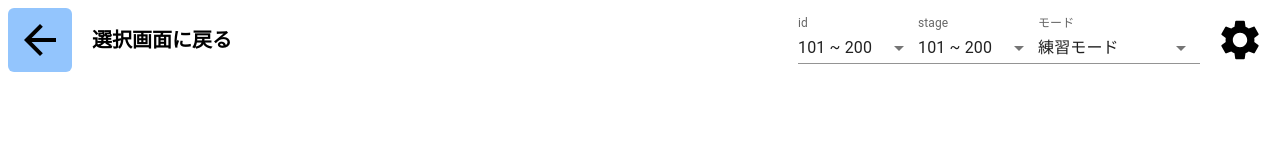
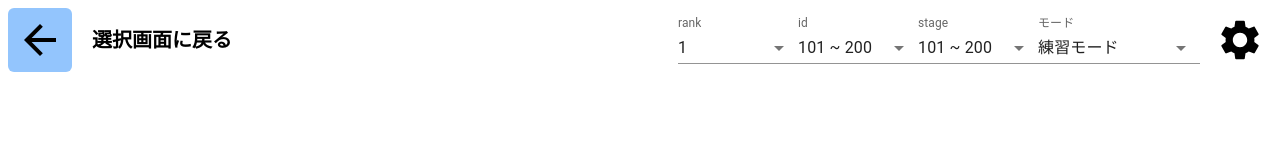
Before and after one commit to hamao0820/typeng, a Next.js app: page /practice/1/1 in a window 1280 px wide. Shown: the top 160 px of the page. Built offline with nearby package versions, Linux system fonts and the light colour scheme.

Commit message:
rankの変更をできるようにした

```diff
--- /dev/null
+++ b/components/RankSelect.tsx
@@ -0,0 +1,48 @@
+import React, { FC } from 'react';
+import Box from '@mui/material/Box';
+import InputLabel from '@mui/material/InputLabel';
+import FormControl from '@mui/material/FormControl';
+import NativeSelect from '@mui/material/NativeSelect';
+import path from 'path';
+import { useRouter } from 'next/router';
+import type { PathParam } from '../types';
+import { wordsCounts } from '../utils';
+
+type Props = {
+    param: PathParam;
+};
+
+const RankSelect: FC<Props> = ({ param }) => {
+    const { mode, rank } = param;
+    const router = useRouter();
+    return (
+        <div>
+            <Box sx={{ minWidth: 120 }}>
+                <FormControl fullWidth>
+                    <InputLabel variant="standard" htmlFor="uncontrolled-native">
+                        rank
+                    </InputLabel>
+                    <NativeSelect
+                        defaultValue={rank}
+                        value={rank}
+                        onChange={async (e) => {
+                            await router.push({
+                                pathname: `/${path.join(mode, e.currentTarget.value, '0')}`,
+                                query: { stage: '0' },
+                            });
+                            router.reload();
+                        }}
+                    >
+                        {wordsCounts.map((_, i) => (
+                            <option key={i} value={String(i + 1)}>
+                                {i + 1}
+                            </option>
+                        ))}
+                    </NativeSelect>
+                </FormControl>
+            </Box>
+        </div>
+    );
+};
+
+export default RankSelect;
--- a/components/WorkHeader.tsx
+++ b/components/WorkHeader.tsx
@@ -5,6 +5,7 @@ import ModeSelect from './ModeSelect';
 import StageSelect from './StageSelect';
 import type { PathParam } from '../types';
 import IdSelect from './IdSelect';
+import RankSelect from './RankSelect';
 
 type Props = {
     text: string;
@@ -17,6 +18,7 @@ const WorkHeader: React.FC<Props> = ({ text, href, param }) => {
         <div className="w-full flex justify-between items-center">
             <BackButton href={href} text={text} />
             <div className="flex items-center">
+                <RankSelect param={param} />
                 <IdSelect param={param} />
                 <StageSelect param={param} />
                 <ModeSelect param={param} />
```
